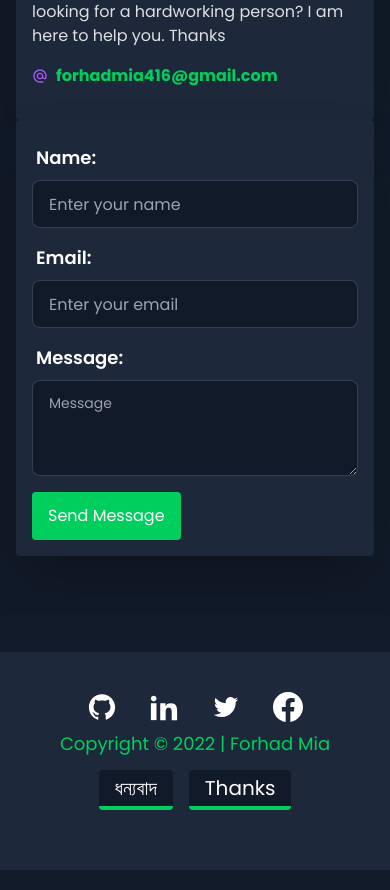
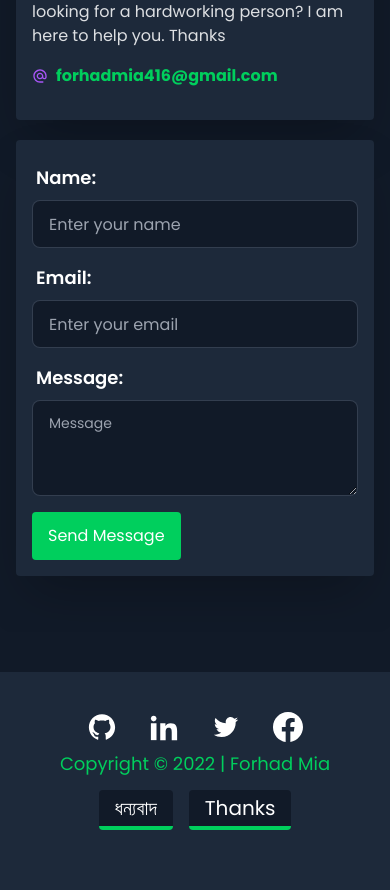
Before and after one commit to forhadmia1/my_protfolio, a React (Create React App) app: page / in a window 390 px wide. Shown: the part 5089-5979 px from the top of the page. Built offline with nearby package versions, Linux system fonts and the light colour scheme; no server answers.

Commit message:
responsive issue fixed

```diff
--- a/src/components/Contact.js
+++ b/src/components/Contact.js
@@ -56,7 +56,7 @@ const Contact = () => {
                         </div>
                     </div>
                 </div>
-                <div data-aos="fade-left" className='lg:flex-grow bg-accent rounded shadow-2xl p-4'>
+                <div data-aos="fade-left" className='lg:flex-grow bg-accent rounded shadow-2xl p-4 lg:mt-0 md:mt-0 mt-5'>
                     <form ref={form} onSubmit={sendEmail} className=' w-full flex flex-col'>
                         <label className="label">
                             <span className="label-text text-secondary text-lg font-semibold">Name:</span>
```
